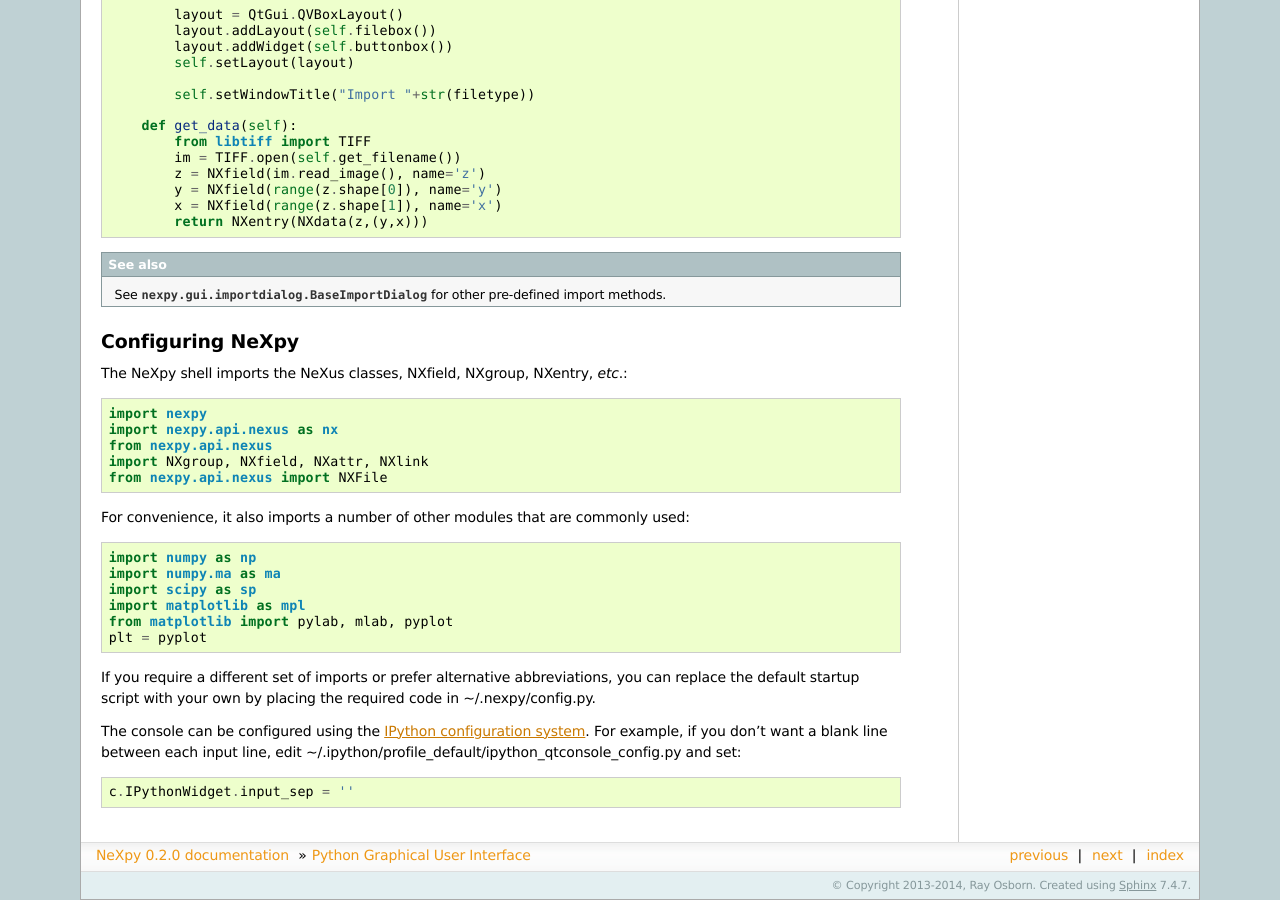
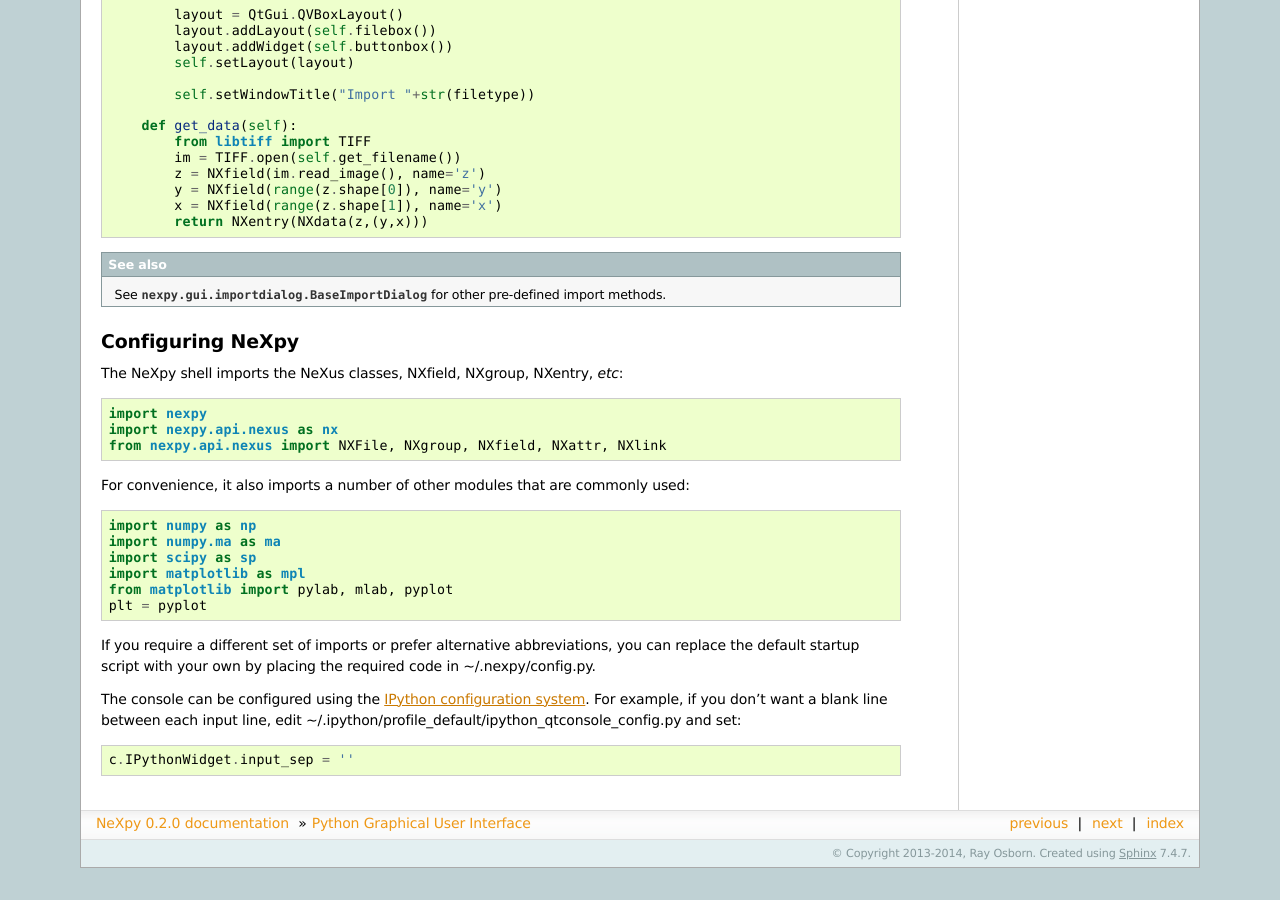
Before and after one commit to nexpy/nexpy, a Sphinx documentation site: the page built from doc/source/pythongui.rst, in a window 1280 px wide and 900 px high, scrolled down 11455 px. Built offline with Sphinx 7.4.7, drawn with Linux system fonts in a browser that asks for light colours; after the commit the page ends 12323 px from its top, so only the background shows below that.

Commit message:
Corrected code example in the NeXpy configuration
A Python syntax error prevented code coloring.

```diff
--- a/doc/source/pythongui.rst
+++ b/doc/source/pythongui.rst
@@ -572,13 +572,11 @@ Here is an example of an import dialog::
 
 Configuring NeXpy
 -----------------
-The NeXpy shell imports the NeXus classes, NXfield, NXgroup, NXentry, *etc*.::
+The NeXpy shell imports the NeXus classes, NXfield, NXgroup, NXentry, *etc*::
 
  import nexpy
  import nexpy.api.nexus as nx
- from nexpy.api.nexus
- import NXgroup, NXfield, NXattr, NXlink
- from nexpy.api.nexus import NXFile
+ from nexpy.api.nexus import NXFile, NXgroup, NXfield, NXattr, NXlink
 
 For convenience, it also imports a number of other modules that are commonly
 used::
```
